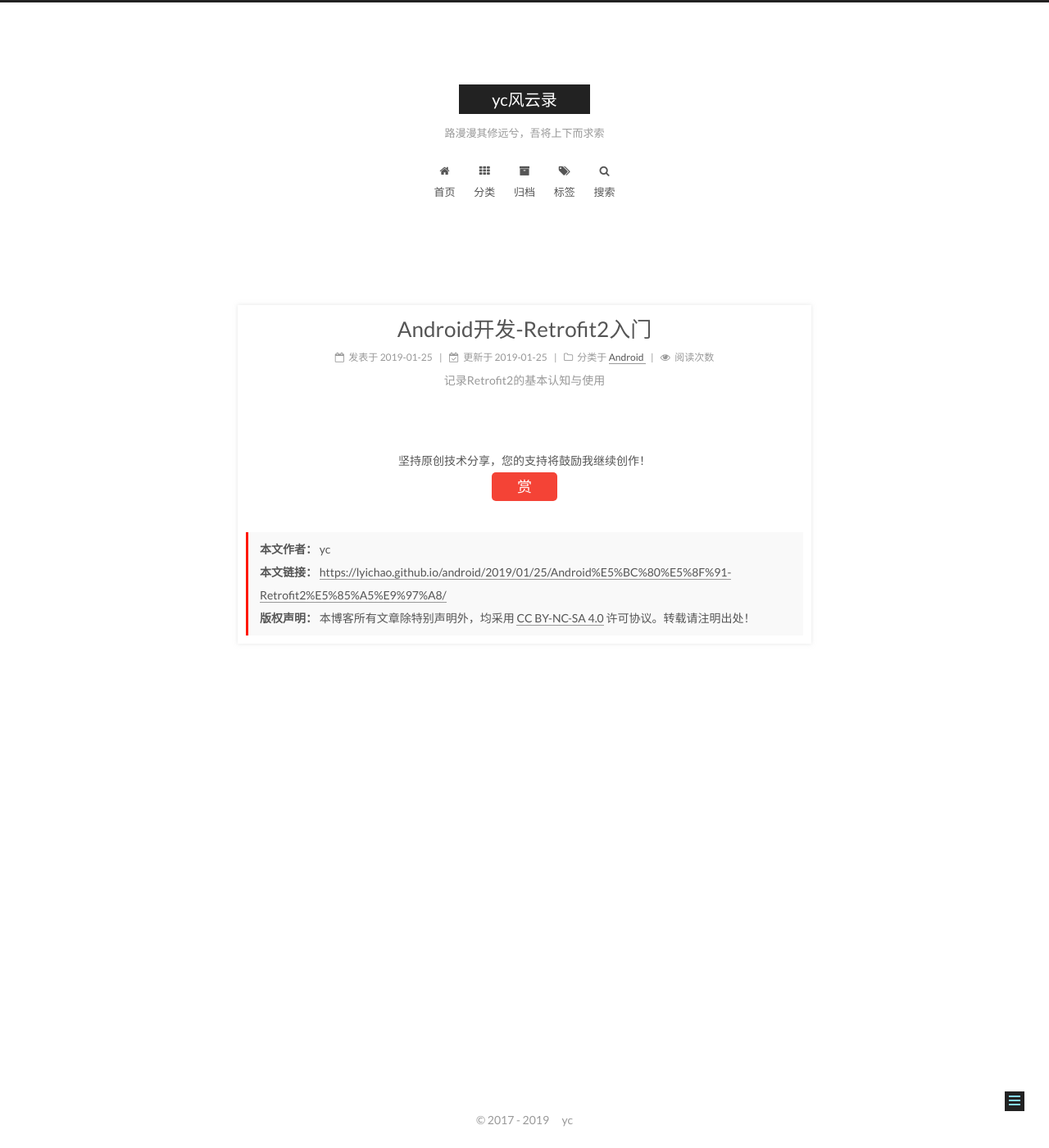
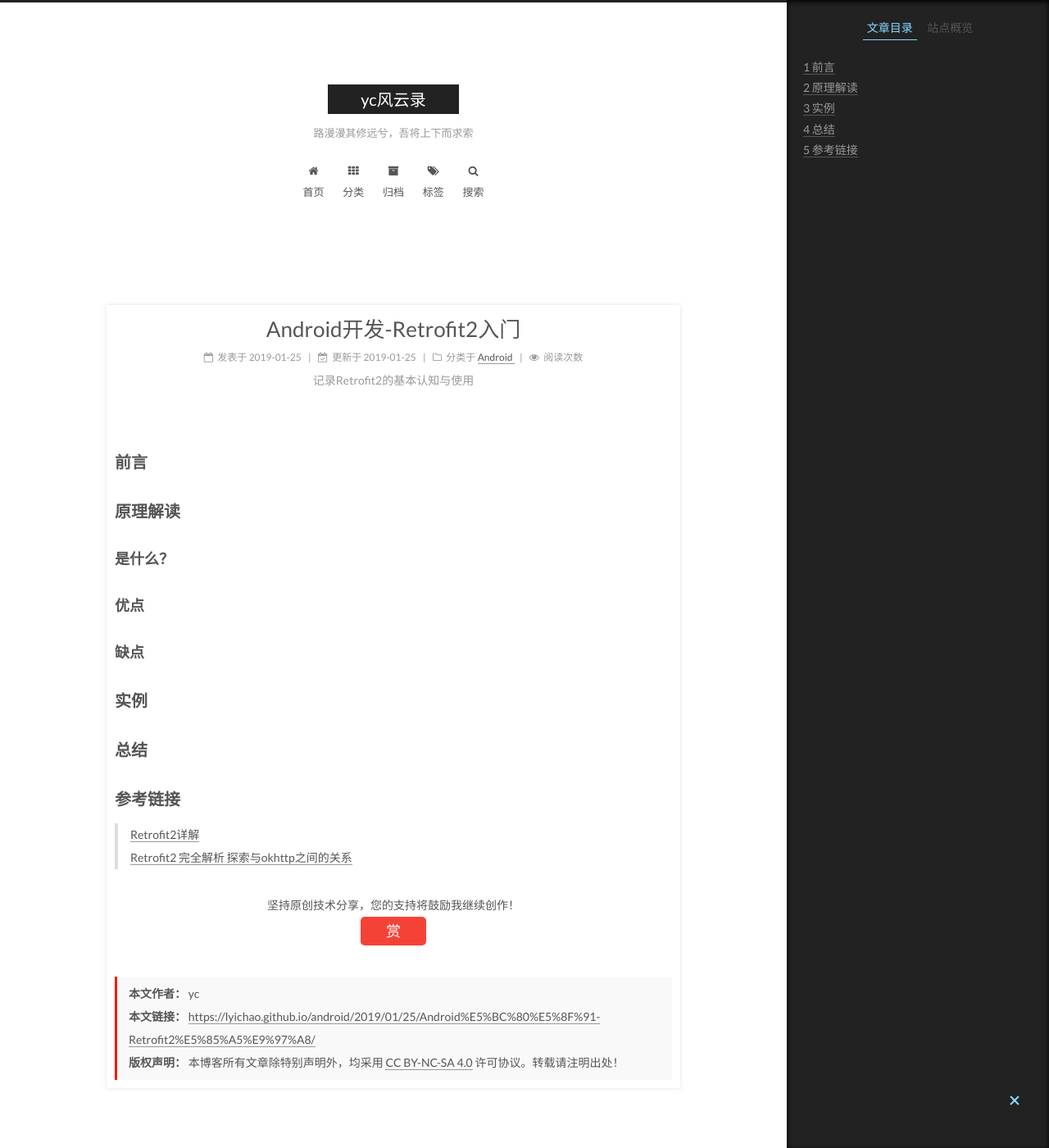
Before and after one commit to lyichao/lyichao.github.io, a Jekyll site: the page built from _posts/Android/2019-01-25-Android开发-Retrofit2入门.md, in a window 1280 px wide and 1400 px high. Shown: the whole window at 82% size. Built offline with Jekyll 4.4.1, drawn with Linux system fonts in a browser that asks for light colours; comment, search, counter and statistics services are not loaded.

Commit message:
修改博客规范

```diff
--- a/_posts/Android/2019-01-25-Android开发-Retrofit2入门.md
+++ b/_posts/Android/2019-01-25-Android开发-Retrofit2入门.md
@@ -6,3 +6,35 @@ categories:
 tags: 框架
 updated: 2019-01-25 13:25:22
 ---
+
+## 前言
+
+>
+
+## 原理解读
+
+### 是什么？
+
+>
+
+### 优点
+
+>
+
+### 缺点
+
+>
+
+## 实例
+
+>
+
+## 总结
+
+>
+
+## 参考链接
+
+> [Retrofit2详解](<https://blog.csdn.net/qq_36699930/article/details/80564850>)
+>
+> [Retrofit2 完全解析 探索与okhttp之间的关系](<https://blog.csdn.net/lmj623565791/article/details/51304204>)
```
Also changed, not shown: 博客规范.md (+39 -1 lines).
